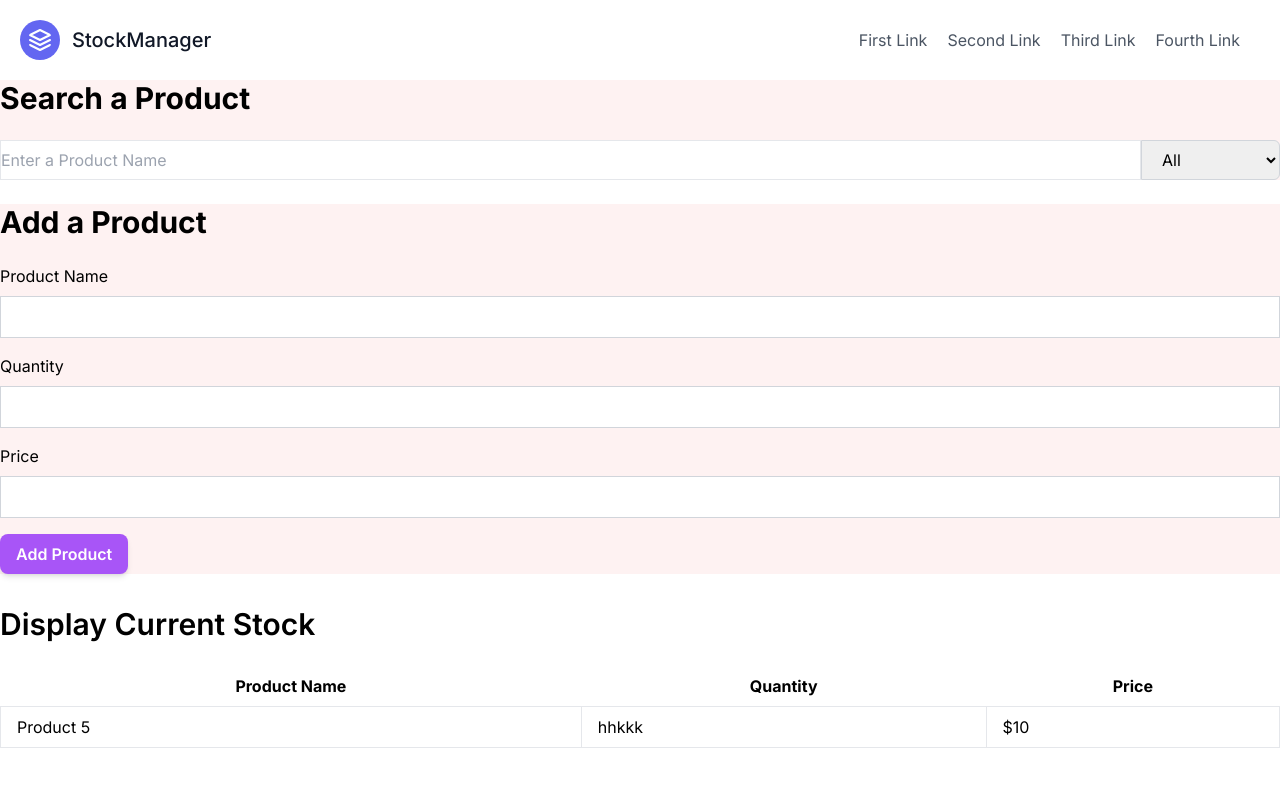
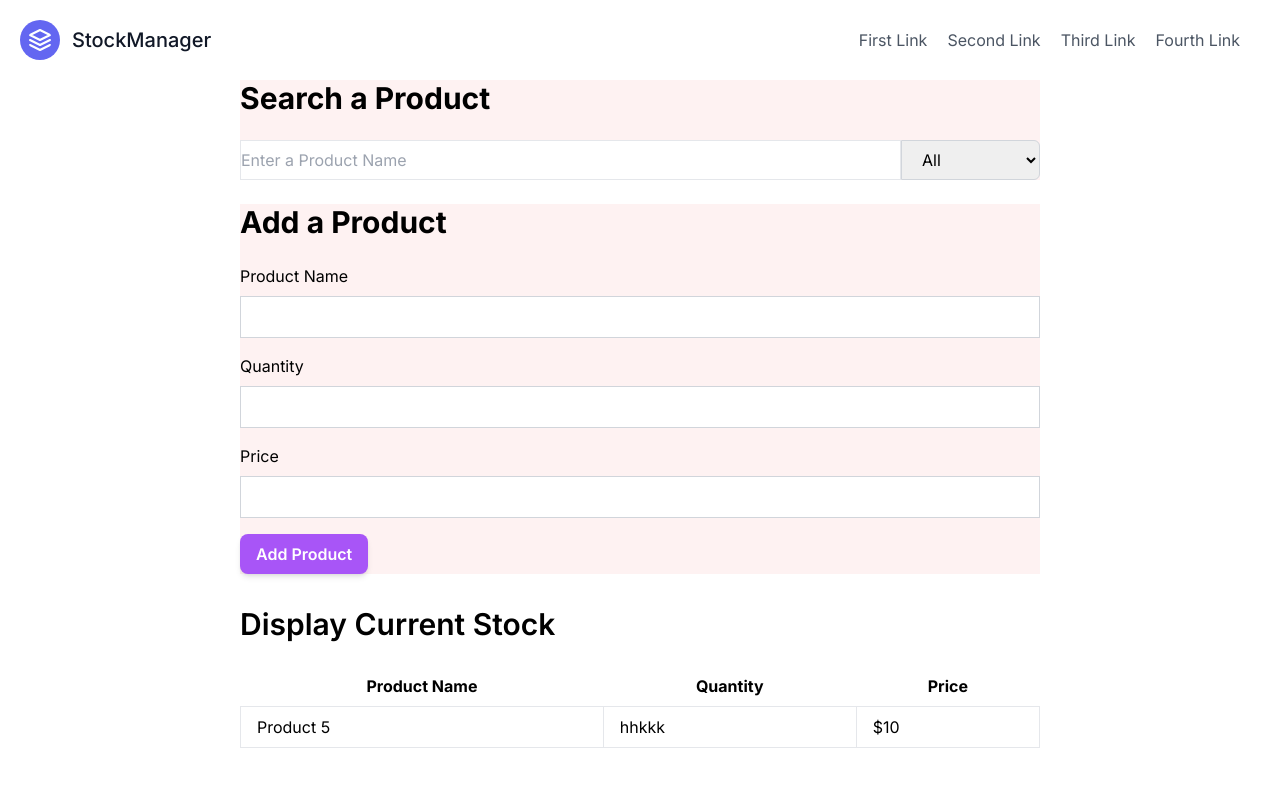
Before and after one commit to SajidCurious/stockmanager, a Next.js app: page / in a window 1280 px wide. Shown: the top 786 px of the page. Built offline with nearby package versions, Linux system fonts and the light colour scheme.

Commit message:
added mx-auto to the main div

```diff
--- a/src/app/page.js
+++ b/src/app/page.js
@@ -5,7 +5,8 @@ export default function Home() {
   return (
     <>
       <Header />
-      <div className="container bg-red-50 mx-auto">
+      <section className="px-60">
+        <div className="container bg-red-50 ">
           <h1 className="text-3xl font-bold mb-6">Search a Product</h1>
           <div className="flex mb-6">
             <input
@@ -84,6 +85,7 @@ export default function Home() {
             </tbody>
           </table>
         </div>
+      </section>
     </>
   );
 }
```
Lines whose indentation alone changed are shown as unchanged.
